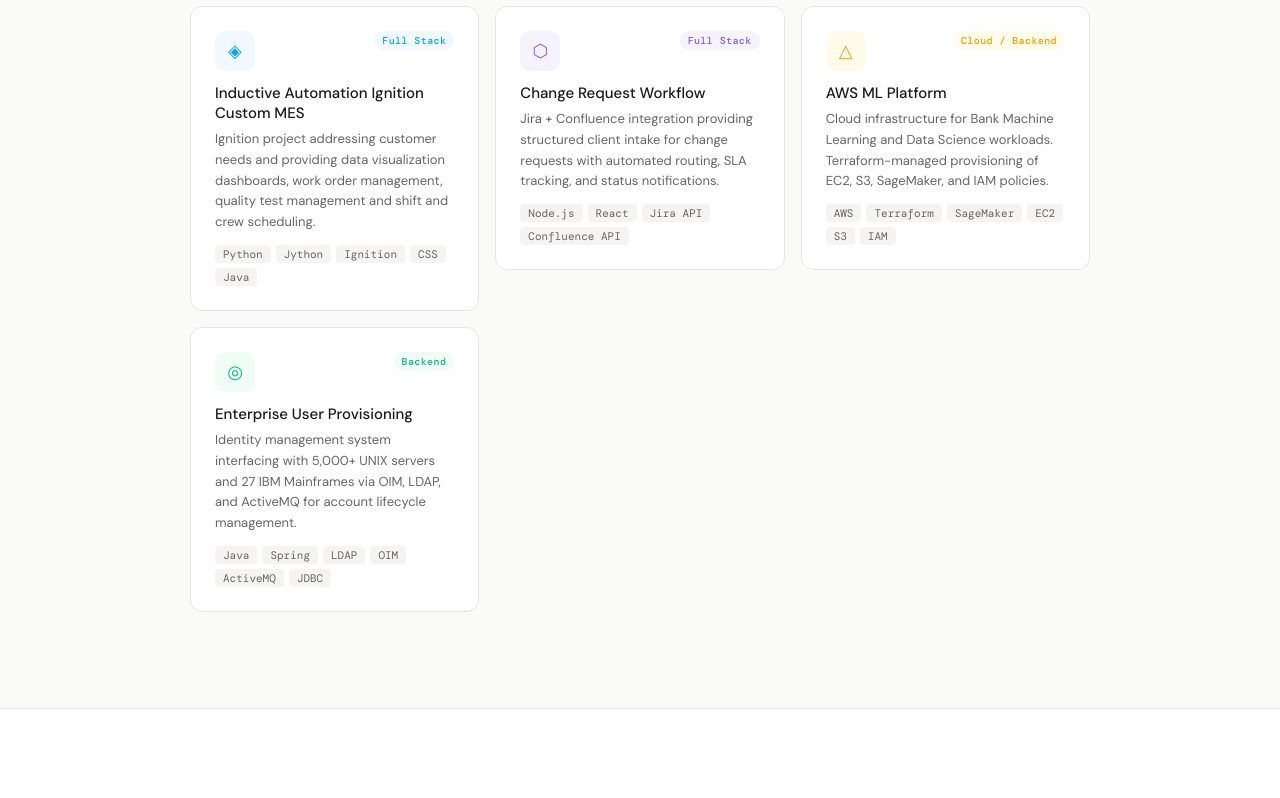
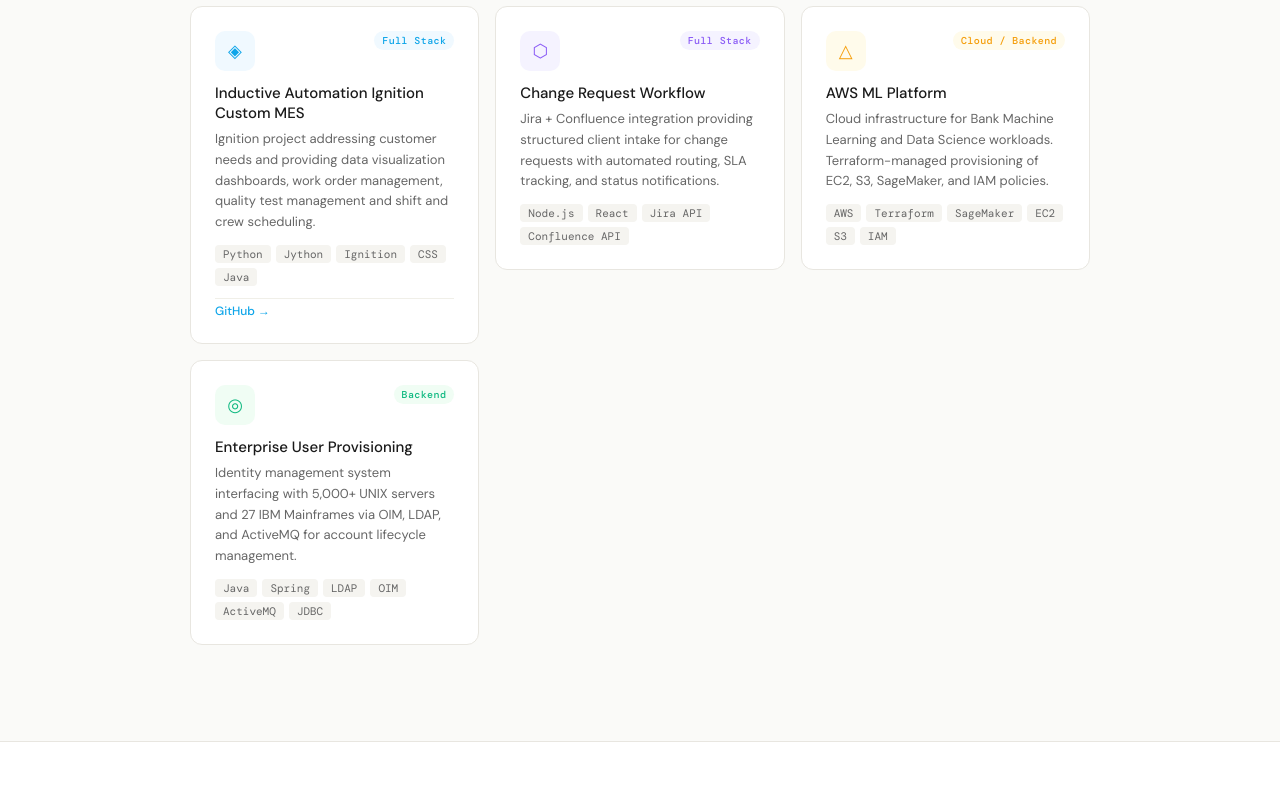
Before and after one commit to Harlow7777/portfolio, a React (Vite) app: page / in a window 1280 px wide. Shown: the part 1764-2562 px from the top of the page. Built offline with nearby package versions, Linux system fonts and the light colour scheme.

Commit message:
Adding ignition github link

```diff
--- a/src/App.jsx
+++ b/src/App.jsx
@@ -43,6 +43,7 @@ const PROJECTS = [
     lightBg: "#f0f9ff",
     darkBg: "#0c1e2e",
     type: "Full Stack",
+    github: "https://github.com/Harlow7777/ignition-dashboard"
   },
   {
     title: "Change Request Workflow",
@@ -52,7 +53,7 @@ const PROJECTS = [
     color: "#8b5cf6",
     lightBg: "#f5f3ff",
     darkBg: "#1a1528",
-    type: "Full Stack",
+    type: "Full Stack"
   },
   {
     title: "AWS ML Platform",
@@ -464,6 +465,20 @@ export default function App() {
                       }}>{s}</span>
                     ))}
                   </div>
+                  {(p.github || p.demo) && (
+                    <div style={{ display: "flex", gap: "8px", paddingTop: "4px", borderTop: `1px solid ${theme.borderSubtle}` }}>
+                      {p.github && (
+                        <a href={p.github} target="_blank" rel="noreferrer" style={{ fontSize: "12px", color: p.color, textDecoration: "none", fontWeight: "500" }}>
+                          GitHub →
+                        </a>
+                      )}
+                      {p.demo && (
+                        <a href={p.demo} target="_blank" rel="noreferrer" style={{ fontSize: "12px", color: theme.textFaint, textDecoration: "none" }}>
+                          Live demo
+                        </a>
+                      )}
+                    </div>
+                  )}
                 </div>
               </FadeIn>
             ))}
```
Also changed, not shown: 3 other files (tests, documents, lock files or other folders).
